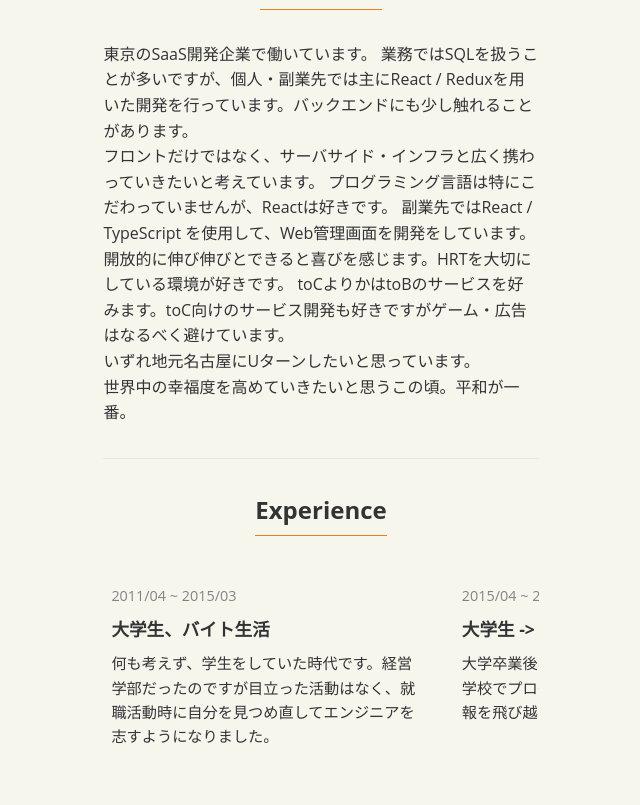
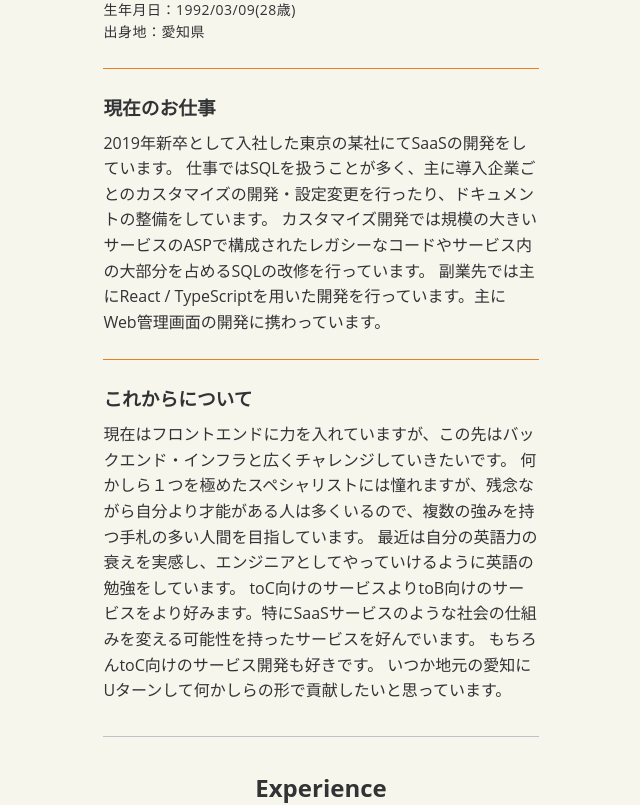
Before and after one commit to Yuta07/asibi, a Next.js app: page / in a window 1280 px wide. Shown: the part 386-1191 px from the top of the page, without its empty margins (319-959 px from the left). Built offline with nearby package versions, Linux system fonts and the light colour scheme.

Commit message:
feat: improve experience / introduce / skill

```diff
--- a/components/Header.tsx
+++ b/components/Header.tsx
@@ -30,7 +30,6 @@ const Header = () => {
           <BioDiscription>
             <ExternalLink href="https://github.com/Yuta07">Yutaka Miyazaki.</ExternalLink>
             <EasyProfile>Web Developer 🎉</EasyProfile>
-            <EasyProfile>SaaSの開発をしたり、Web管理画面の開発をしています。</EasyProfile>
           </BioDiscription>
         </BiographyWrapper>
       </AppBioGraphy>
--- a/data/experience.ts
+++ b/data/experience.ts
@@ -3,25 +3,25 @@ import { Experience } from '../types/type';
 export const ExperienceData: Experience[] = [
   {
     period: '2011/04 ~ 2015/03',
-    role: '大学生、バイト生活',
+    role: '大学生時代',
     description:
-      '何も考えず、学生をしていた時代です。経営学部だったのですが目立った活動はなく、就職活動時に自分を見つめ直してエンジニアを志すようになりました。',
+      '流れるままに大学生をしていました。経営学部でしたが目立った活動はなく、ほぼアルバイトをしていました。就職活動時に将来の自分がどうなりたいのかを見つめ直して、エンジニアを志すようになりました。',
   },
   {
     period: '2015/04 ~ 2019/03',
-    role: '大学生 -> 専門学生',
+    role: '専門学生時代',
     description:
-      '大学卒業後、エンジニアを目指すため、専門学校でプログラミングを学びました。基本情報を飛び越えて、応用情報を取得しました。',
+      '大学卒業後、エンジニアを目指すため、専門学校でプログラミングを学びました。資格至上主義な学校だったので周りより早い段階で応用情報処理技術者を取得しました。その後、資格を取ってなんとなくで就職するんだろうなと考えていたのですが、ある時点から本格的に勉強しようと考え始めて、独学でいろいろと勉強をし始めました。',
   },
   {
     period: '2018/06 ~',
     role: 'フロントエンドエンジニア',
     description:
-      'インターンを通して、アプリ開発を経験しました。React/Reduxを用いたWeb管理画面からFirebaseを用いたサーバサイドまで担当しました。現在は副業として、TypeScriptとReactを用いて新サービスのWeb管理画面の開発を行っています。',
+      'インターンを通して、アプリ開発を経験しました。TOGOというテイクアウトコーヒーのアプリのWeb管理画面の開発を担当しました。React / Reduxを用いたフロントサイドからFirebaseを使用したサーバサイドの開発を行い、成長をすることができました。また、エンジニア仲間が増えたのも素晴らしいことでした。現在は副業として参画させていただいており、TypeScriptとReactを用いて新サービスのWeb管理画面の開発を行っています',
   },
   {
-    period: '2019/04 ~',
+    period: '2019/04 ~ 2020/05',
     role: 'カスタムエンジニア',
-    description: '都内SaaS開発企業にてカスタムエンジニアとして働いています。SQLを使うことが多いかなという感じです。',
+    description: '都内SaaS開発企業にてカスタムエンジニアとして働いています。顧客ごとのカスタム依頼に対応する日々を送っています。メインで触っているのはSQLとVBScriptになります。周りのレベルが高く、やさしさに満ちた環境ではありますが、チャレンジが出来る刺激的な環境に身を置きたいと思い、現在転職活動中です。',
   },
 ];
--- a/data/work.ts
+++ b/data/work.ts
@@ -11,7 +11,7 @@ export const WorkData: Work[] = [
   {
     img: '/works/pigmon.png',
     title: 'Pigmon.io',
-    description: '個人ブログ。Gatsbyで作成。記事はたまにアップされている模様。',
+    description: '個人ブログ。Gatsbyで作成。記事はたまにアップしています。',
     period: '2019/11~',
     link: '/works/pigmon?amp=1',
   },
--- a/package.json
+++ b/package.json
@@ -15,6 +15,7 @@
     "styled-components": "^4.4.0"
   },
   "devDependencies": {
+    "@babel/runtime-corejs2": "^7.8.7",
     "@types/node": "^12.7.9",
     "@types/react": "^16.9.4",
     "@types/react-dom": "^16.9.1",
--- a/pages/index.tsx
+++ b/pages/index.tsx
@@ -1,5 +1,5 @@
 import React, { Fragment } from 'react';
-import styled from 'styled-components';
+import styled, { css } from 'styled-components';
 // import atom
 import Title from '../atom/Title';
 // import data
@@ -39,20 +39,23 @@ const Resume = () => {
           <Title title="Biography" />
         </Style.PageTitleContainer>
         <CoreBioWrapper>
+          <Bio>生年月日：1992/03/09(28歳)</Bio>
+          <Bio>出身地：愛知県</Bio>
+          <BioHero border={true}>現在のお仕事</BioHero>
           <BioText>
-            東京のSaaS開発企業で働いています。 業務ではSQLを扱うことが多いですが、個人・副業先では主にReact /
-            Reduxを用いた開発を行っています。バックエンドにも少し触れることがあります。
-            <br />
-            フロントだけではなく、サーバサイド・インフラと広く携わっていきたいと考えています。
-            プログラミング言語は特にこだわっていませんが、Reactは好きです。 副業先ではReact / TypeScript
-            を使用して、Web管理画面を開発をしています。
-            <br />
-            開放的に伸び伸びとできると喜びを感じます。HRTを大切にしている環境が好きです。
-            toCよりかはtoBのサービスを好みます。toC向けのサービス開発も好きですがゲーム・広告はなるべく避けています。
-            <br />
-            いずれ地元名古屋にUターンしたいと思っています。
-            <br />
-            世界中の幸福度を高めていきたいと思うこの頃。平和が一番。
+            2019年新卒として入社した東京の某社にてSaaSの開発をしています。
+            仕事ではSQLを扱うことが多く、主に導入企業ごとのカスタマイズの開発・設定変更を行ったり、ドキュメントの整備をしています。
+            カスタマイズ開発では規模の大きいサービスのASPで構成されたレガシーなコードやサービス内の大部分を占めるSQLの改修を行っています。
+            副業先では主にReact / TypeScriptを用いた開発を行っています。主にWeb管理画面の開発に携わっています。
+          </BioText>
+          <BioHero border={true}>これからについて</BioHero>
+          <BioText>
+            現在はフロントエンドに力を入れていますが、この先はバックエンド・インフラと広くチャレンジしていきたいです。
+            何かしら１つを極めたスペシャリストには憧れますが、残念ながら自分より才能がある人は多くいるので、複数の強みを持つ手札の多い人間を目指しています。
+            最近は自分の英語力の衰えを実感し、エンジニアとしてやっていけるように英語の勉強をしています。
+            toC向けのサービスよりtoB向けのサービスをより好みます。特にSaaSサービスのような社会の仕組みを変える可能性を持ったサービスを好んでいます。
+            もちろんtoC向けのサービス開発も好きです。
+            いつか地元の愛知にUターンして何かしらの形で貢献したいと思っています。
           </BioText>
         </CoreBioWrapper>
       </Style.CorePageWrapper>
@@ -80,9 +83,25 @@ const CoreBioWrapper = styled.div`
   margin-top: 2rem;
 `;
 
+const Bio = styled.p`
+  font-size: 14px;
+  letter-spacing: 0.5px;
+`;
+
+const BioHero = styled.h3<{ border: boolean }>`
+  ${({ border }) => {
+    return css`
+      margin-top: 1.5rem;
+      padding-top: 1.5rem;
+      border-top: ${border ? '1px solid #e68123' : null};
+    `;
+  }}
+`;
+
 const BioText = styled.p`
   font-size: 1rem;
   line-height: 1.6;
+  margin-top: 0.5rem;
 `;
 
 // experience
--- a/pages/skills.tsx
+++ b/pages/skills.tsx
@@ -135,7 +135,6 @@ const SkillDescription = styled.p<{ show: boolean }>`
   position: absolute;
   z-index: 5000;
   top: 35%;
-  width: 90%;
   font-size: 0.7rem;
   color: #fefefe;
   background-color: rgba(82, 81, 81, 0.8);
--- a/pages/works/pigmon.tsx
+++ b/pages/works/pigmon.tsx
@@ -109,15 +109,13 @@ const Pigmon = () => {
             <p className="overview-intro">技術のことからしょうもないことまでなんでも書いていくブログを作りました。</p>
             <div className="overview-detail">
               <span className="overview-created">作成日時：</span>
-              <amp-timeago class="ja" width="160" height="20" datetime="2019-11-03T00:37:33.809Z" locale="ja">
-                03 November 2019
-              </amp-timeago>
+              November 2019
             </div>
           </div>
           <div className="work-introduction">
             <h2 className="introduction-hero">Introduce</h2>
             <p className="introduction-detail">
-              技術的なアウトプットを発信していくためのブログです。まれに謎な記事をあげるかもしれません。
+              技術的なアウトプットを発信していくために作成しました。
               <br />
               Gatsbyで作成しています。ダークモードにも対応させたので、ぜひ読んでみてください。
               <br />
--- a/pages/works/portfolio.tsx
+++ b/pages/works/portfolio.tsx
@@ -109,9 +109,7 @@ const Portfolio = () => {
             <p className="overview-intro">ポートフォリオサイトです。履歴書のようなものとして活用します。</p>
             <div className="overview-detail">
               <span className="overview-created">作成日時：</span>
-              <amp-timeago class="ja" width="160" height="20" datetime="2019-10-01T00:37:33.809Z" locale="ja">
-                01 October 2019
-              </amp-timeago>
+              October 2019
             </div>
           </div>
           <div className="work-introduction">
@@ -119,7 +117,7 @@ const Portfolio = () => {
             <p className="introduction-detail">
               今まで作成した作品の紹介をしたり、自己紹介をしたり履歴書のようなものです。
               <br />
-              Next.jsで作成されていて、一部AMPに対応させたりと遊んでみました。
+              Next.jsで作成されています。
               <br />
               デザインはシンプルに、情報量が多くなりすぎないようにしました。
             </p>
--- a/styles/style.ts
+++ b/styles/style.ts
@@ -5,7 +5,7 @@ export const CorePageWrapper = styled.section`
   width: 100%;
   margin-top: 2rem;
   padding-top: 2rem;
-  border-top: 1px solid #e0e7ef;
+  border-top: 1px solid #bec1c5;
 
   &:first-child {
     padding-top: 0;
--- a/types/type.ts
+++ b/types/type.ts
@@ -21,7 +21,7 @@ export type Skill = {
   language: string;
   img: string;
   star: number;
-  description: string;
+  description?: string;
 };
 
 // works
```
Also changed, not shown: data/skill.ts (+22 -9 lines), .eslintrc.js, public/skill/asp.svg (added), 1 other file (tests, documents, lock files or other folders).
